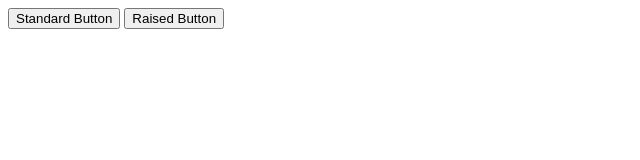
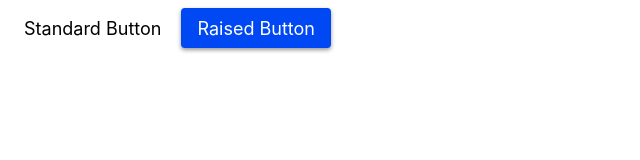
Before and after one commit to nwalkewicz/mat-ripple, a plain HTML site: page index.html in a window 1280 px wide. Shown: the whole page, without its empty margins (0-640 px from the left). Drawn offline with Linux system fonts and the light colour scheme; the site is published under a folder, as on GitHub Pages, so addresses that start at the root find nothing.

Commit message:
Change all deps to same-dir

```diff
--- a/index.html
+++ b/index.html
@@ -5,9 +5,9 @@
 	<meta http-equiv="X-UA-Compatible" content="IE=edge">
 	<meta name="viewport" content="width=device-width, initial-scale=1.0">
 	<title>mat-ripple</title>
-	<script type="module" src="/mat-ripple.js"></script>
-	<link rel="stylesheet" href="/mat-ripple.css">
-	<link rel="stylesheet" href="/style.css">
+	<script type="module" src="./mat-ripple.js"></script>
+	<link rel="stylesheet" href="./mat-ripple.css">
+	<link rel="stylesheet" href="./style.css">
 </head>
 <body>
 	<button class="btn" ripple>Standard Button</button>
```
